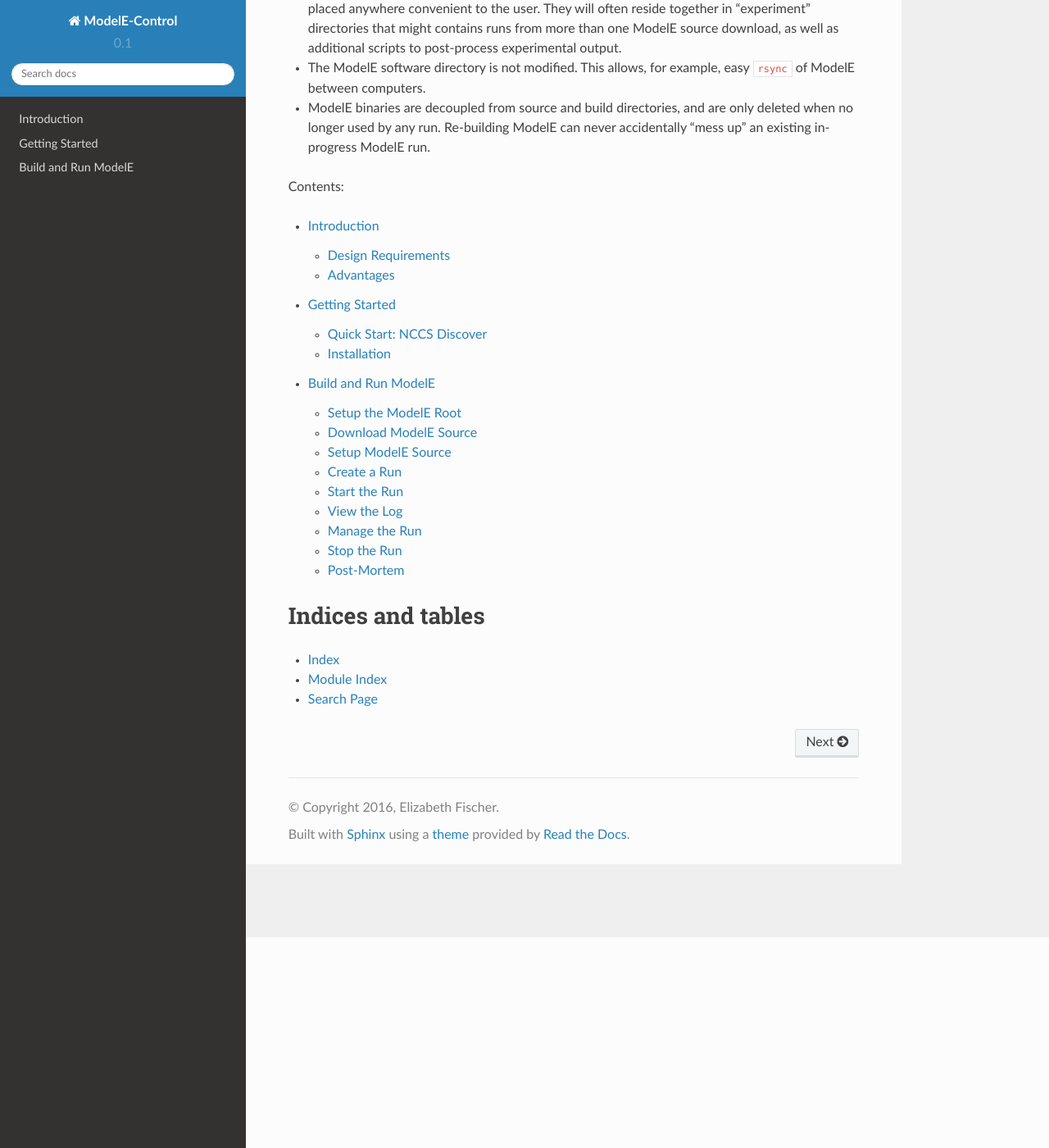
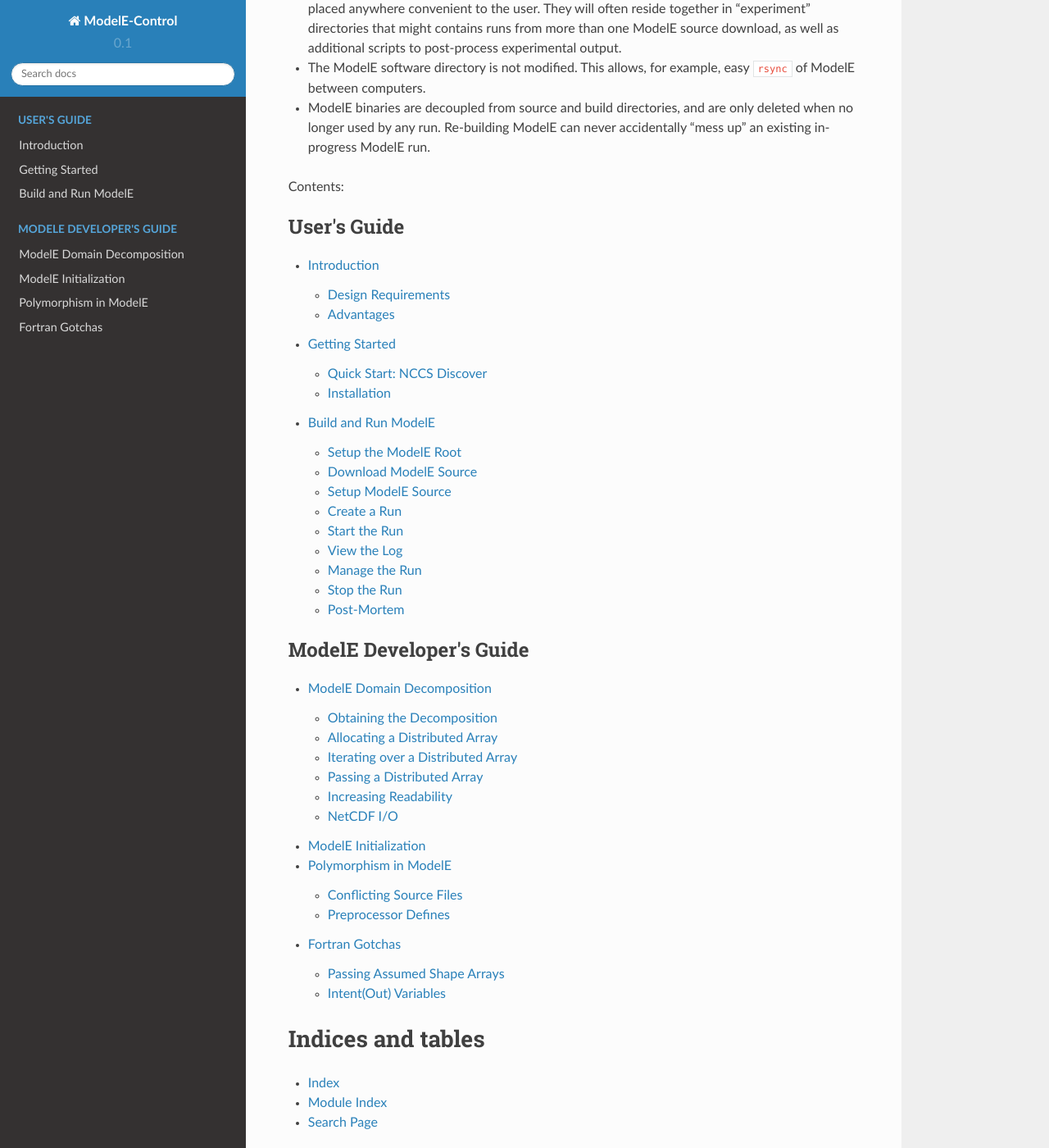
Before and after one commit to citibeth/ectl, a Sphinx documentation site: the page built from docs/index.rst, in a window 1280 px wide and 1400 px high, scrolled down 257 px. Shown: the whole window at 82% size. Built offline with Sphinx 7.4.7 and the Read the Docs theme 2.0.0, drawn with Linux system fonts in a browser that asks for light colours; some of the changed lines change nothing that is shown.

Commit message:
Adding general ModelE developers guide.

```diff
--- /dev/null
+++ b/docs/domain_decomposition.rst
@@ -0,0 +1,284 @@
+.. _domain-decomposition:
+
+ModelE Domain Decomposition
+===========================
+
+ModelE computations are split over multiple MPI nodes, with each node
+handling only a portion of each array.  Historically, ModelE has
+divided its domain only along latitude slices; starting with the cube
+sphere version, ModelE will divide its domain in two dimensions.  This
+document describes the old domain decomposition only.
+
+ModelE distributed arrays may or may not contain a single-cell "halo"
+that overlaps with neighboring domains.  Halos are essential for the
+solution of differential equations, but not so mcuh when working with
+column-only physics.
+
+Obtaining the Decomposition
+---------------------------
+
+The domain is set up early in ModelE initialization
+(``MPI_Support/DomainDecompLatLon.f``, or
+``CS_Support/DOMAIN_DECOMPcs.f`` for cube sphere).  Details of the
+decomposition are stored in the ``grid`` variable, which may be
+accessed via:
+
+.. code-block:: fortran
+
+   use domain_decomp_atm, only : grid
+
+More modern subroutines may also choose to take ``grid`` as a parameter:
+
+.. code-block:: fortran
+
+   subroutine mysub(grid, ...)
+       USE DOMAIN_DECOMP_ATM, ONLY : DIST_GRID
+       TYPE (DIST_GRID), INTENT(IN) :: grid
+       ...
+   end subroutine mysub
+
+
+Decomposition Details
+^^^^^^^^^^^^^^^^^^^^^
+
+The ``grid`` object provides the following values describing the
+domain and its decomposition:
+
+* ``grid%j_strt``, ``grid%j_stop``: The lower and upper bounds of the
+  ``j`` (latitude) dimension on this MPI node.
+
+* ``grid%i_strt``, ``grid%i_stop``: The lower and upper bounds of the
+  ``i`` (longitude) dimension on this MPI node.
+
+* ``grid%j_strt_halo``, ``grid%j_stop_halo``: The lower and upper
+  bounds of the ``j`` (latitude) dimension on this MPI node, including
+  the halo.
+
+* ``grid%i_strt_halo``, ``grid%i_stop_halo``: The lower and upper
+  bounds of the ``i`` (longitude) dimension on this MPI node,
+  including the halo.
+
+* ``grid%jm_world``: Number of grid cells in the latitude direction.
+  May also be obtained via:
+
+  .. code-block:: fortran
+
+     use resolution, only : jm
+
+* ``grid%im_world``: Number of grid cells in the longitude direction.
+  May also be obtained via:
+
+  .. code-block:: fortran
+
+     use resolution, only : im
+
+Grid at the Poles
+^^^^^^^^^^^^^^^^^
+
+The latitude/longitude grid has special "polar cap" grid cells at the
+poles, which include all the area above a particular latitude.  Thus,
+for ``j==1`` (latitude at the south pole), only the grid cell at
+``i==0`` is used; grid cells ``i==1..im`` are redundant.  Similarly at
+the north pole (``j==jm``), only ``i==0`` is used as well.
+
+The following classmembers also provide interesting information about
+the grid the poles:
+
+* ``grid%hasSouthPole``: ``.true.`` if this MPI domain contains the
+  south pole.
+
+* ``grid%hasNorthPole``: ``.true.`` if this MPI domain contains the
+  north pole.
+
+* ``grid%j_strt_skp``: Lower bound of local domain, exclusive of the
+  south pole.
+
+* ``grid%j_stop_skp``: Lower bound of local domain, exclusive of the
+  north pole.
+
+
+Allocating a Distributed Array
+------------------------------
+
+The ``grid`` object contains the lower and upper bounds that
+distributed arrays should have on any particular MPI node.  This may
+be used to allocate distributed arrays.  For example:
+
+.. code-block:: fortran
+
+   real(REAL64), allocatable, dimension(:,:,:,:) :: wsn
+   allocate(wsn(grid%I_STRT:grid%I_STOP, grid%J_STRT:grid%J_STOP))
+
+The following will allocate a distributed array with halo:
+
+.. code-block:: fortran
+
+   real(REAL64), allocatable, dimension(:,:,:,:) :: wsn
+   allocate(wsn(
+       grid%I_STRT_HALO:grid%I_STOP_HALO, &
+       grid%J_STRT_HALO:grid%J_STOP_HALO))
+
+
+Iterating over a Distributed Array
+----------------------------------
+
+One may iterate over all non-halo grid cells in an array as follows:
+
+.. code-block:: fortran
+
+   integer :: i,j
+   DO J=grid%J_STRT,grid%J_STOP
+   DO I=grid%I_STRT,grid%I_STOP
+       Do my thing on myvar(i,j)...
+   end do
+   end do
+
+The above example will iterate over redundant grid cells at the poles.
+In order to avoid this, the ``imax(j)`` function may be used as
+follows:
+
+.. code-block:: fortran
+
+   USE GEOM, only : imaxj
+   do j=grid%J_STRT,grid%J_STOP
+   do i=grid%I_STRT,imaxj(j)
+       Do my thing on myvar(i,j)...
+   end do
+   end do
+
+
+.. _passing-distributed-array:
+
+Passing a Distributed Array
+---------------------------
+
+Since distributed arrays typically have a base other than 1 on local
+MPI nodes, care must be taken when passing them to subroutines: the
+lower bound must be declared in the formal parameter declaration.
+This is typically achieved by passing the ``grid`` object into the
+subroutine along with the arrays.  The ``grid`` object may then be
+used to declare array lower bounds.  For example:
+
+.. code-block:: fortran
+
+   subroutine mysub(grid, zatmo)
+       real(real64), dimension(grid%i_strt:,grid%j_strt:) :: ZATMO
+
+If the distributed array has a halo, the following form must be used
+instead:
+
+   subroutine mysub(grid, zatmo)
+       real(real64), dimension(grid%i_strt_halo:,grid%j_strt_halo:) :: ZATMO
+
+.. note::
+
+   There is no way for the compiler to typecheck halo vs. non-halo
+   arrays here.  If you pass a non-halo array to a subroutine
+   expecting a halo array (or vice versa), bad things will happen.
+
+
+Passing in a Derived Type
+^^^^^^^^^^^^^^^^^^^^^^^^^
+
+The above procedures are inherently dangerous: mysterious errors can
+result if one fails to specify a lower bound when passing an array ---
+or even if one mixes up halo vs. non-halo array parameters.  A safer
+approach is to encapsulate the array in a derived type.  This often
+works out naturally if one is following an object-oriented approach.  For example, consider ``LISnowState_t`` (in ``LISnowState.F90``):
+
+.. code-block:: fortran
+
+   type LISnowState_t
+       real(REAL64), allocatable, dimension(:,:,:,:) :: wsn, hsn, dz
+   contains
+       procedure :: allocate
+       procedure :: io_rsf
+   end type LISnowState_t
+
+
+Increasing Readability
+----------------------
+
+The examples above can quickly become verbose; this can be a problem
+especially in fixed-format source files.  Verbosity issues may be
+addressed in a few ways:
+
+Local Variables for Array Bounds
+^^^^^^^^^^^^^^^^^^^^^^^^^^^^^^^^
+
+In many cases, ModelE subroutines define local variables that are set
+to the array bounds from the ``grid`` object.  These variables may
+then be used to allocate or loop over the array.  Typically, the
+following variable names are used:
+
+.. code-block:: fortran
+
+   i0 = grid%i_strt
+   i1 = grid%i_stop
+   j0 = grid%j_strt
+   j1 = grid%j_stop
+   i0h = grid%i_strt_halo
+   i1h = grid%i_stop_halo
+   j0h = grid%j_strt_halo
+   j1h = grid%j_stop_halo
+
+Pros
+""""
+
+* Uses standard Fortran.
+
+* Works well in fixed-format source files.
+
+Cons
+""""
+
+* Cannot be used to declare lower bounds when passing arrays.
+
+* Clumsy definition of new variables to hold these values
+
+Macros for Array Bounds
+^^^^^^^^^^^^^^^^^^^^^^^
+
+One can also use the C preprocessor to achieve a similar end.  For
+example:
+
+.. code-block:: fortran
+
+   #define I0 grid%i_strt
+   #define I1 grid%i_stop
+   #define J0 grid%j_strt
+   #define J1 grid%j_stop
+   #define I0H grid%i_strt_halo
+   #define I1H grid%i_stop_halo
+   #define J0H grid%j_strt_halo
+   #define J1H grid%j_stop_halo
+
+These macros may then be used in many cases, as long as there is a
+variable named ``grid``:
+
+.. code-block:: fortran
+
+   subroutine mysub(grid, arr)
+       type(dist_grid), intent(in) :: grid
+       real(real64) :: arr(I0:I1,J0:J1)
+   end subroutine
+
+Pros
+""""
+
+* Convenient.  Macros need only be defined once per source file, not
+  in every function.
+
+* May be used to declare bounds in subroutines, as well as to allocate.
+
+Cons
+""""
+
+* Not appropriate for fixed-format Fortran, due to line length issues.
+  One must also be careful with the 132-character line limit in free
+  format Fortran.
+
+
+
+NetCDF I/O
+----------
--- /dev/null
+++ b/docs/fortran_gotchas.rst
@@ -0,0 +1,133 @@
+Fortran Gotchas
+===============
+
+This section documents some common Fortran language issues that can
+trip up ModelE programmers.
+
+Passing Assumed Shape Arrays
+----------------------------
+
+When you pass an assumed shape ("Fortran 90") array in Fortran without
+doing anything special, the base of the array is set to 1 in the
+called procedure, no matter how it was set in the calling procedure.
+For example:
+
+.. code-block:: fortran
+
+   subroutine mysub(arr)
+       real*8, dimension(:) :: arr
+       print *,lbound(arr),ubound(arr)
+   end subroutine
+
+   real*8, dimension(:) :: aa
+   allocate(aa(0:17))
+   print *,lbound(aa),ubound(aa)
+   call mysub(aa)
+
+The output of this program will be:
+
+.. code-block:: console
+
+   0 17
+   1 18
+
+In order to get the subroutine to see the same bounds on the array as
+the caller, one must also pass the lower bound of eahc dimension:
+
+.. code-block:: fortran
+
+   subroutine mysub(arr, lbound)
+       integer :: lbound
+       real*8, dimension(lbound:) :: arr
+       print *,lbound(arr),ubound(arr)
+   end subroutine
+
+   real*8, dimension(:) :: aa
+   allocate(aa(0:17))
+   print *,lbound(aa),ubound(aa)
+   call mysub(aa, lbound(aa))
+
+
+This aspect of Fortran might seem un-intuitive.  As long as all arrays
+have a base of 1, then everything will work.  But there is an
+opportunity for error any time an array is allocated with non-unity
+base.  In ModelE, such arrays are common.  For example:
+
+* Array distributed between MPI nodes.  Lower and upper bounds depend
+  on the domain decomposition.  See section on
+  :ref:`passing-distributed-array` for more details.
+
+* The ``atmglas`` variable (FLUXES.f).  When more than one elevation
+  class is used, this array has a lower bound of 0.
+
+
+There are no good ways to "fix" this issue with the Fortran design.
+In some cases, one can avoid passing arrays directly by including it
+in a derived type.  Then its bounds will be passed through as
+originally declared / allocated.  For example:
+
+
+.. code-block:: fortran
+
+   type mytype
+       real*8, dimension(:,:), allocatable :: arr
+   end type mytype
+
+   subroutine mysub(myobj)
+       type(mytype) :: myobj
+       print *,lbound(myobj%arr),ubound(myobj%arr)
+   end subroutine
+
+   type(mytype) :: obj
+   allocate(obj%arr(0:17))
+   print *,lbound(obj%arr),ubound(obj%arr)
+   call mysub(obj)
+
+
+This can seem clumsy if a derived type is set up just to hold one
+array; but it can be quite natural if the derived type is a class
+holding many related arrays.
+
+References
+""""""""""
+
+* `<http://www.cs.mtu.edu/~shene/COURSES/cs201/NOTES/chap08/assumed.html>`_
+
+
+Intent(Out) Variables
+---------------------
+
+Fortran allows one to declare parameters ``intent(in)``,
+``intent(out)`` or ``intent(inout)`` (the default if no intent is
+declared).  If a variable is declared ``intent(out)``, then *any
+values it has when passed in will be destroyed*.  This may seem like
+the intended action, but can have unintended consequences.
+
+
+For example, consider the following code:
+
+.. code-block:: fortran
+
+   ! [WRONG CODE]
+   type mytype
+       real*8, dimension(:,:), allocatable :: arr
+   end type mytype
+
+   subroutine mysub(myobj)
+       type(mytype), intent(out) :: myobj
+       myobj%arr(:) = 17
+   end subroutine
+
+   type(mytype) obj
+   allocate(obj%arr(3))
+   call mysub(obj)
+
+When ``mysub()`` is run, ``myobj%arr`` will be de-allocated.  This
+will cause an error on the statement ``myobj%arr(:) = 17``.
+
+Moral on Intent(Out)
+""""""""""""""""""""""
+
+*Always be suspicious of intent(out) parameters.  If the parameter is
+an array or derived type, intent(out) is almost never correct.  Use
+intent(inout) instead.*
--- a/docs/index.rst
+++ b/docs/index.rst
@@ -26,11 +26,22 @@ Contents:
 
 .. toctree::
    :maxdepth: 2
+   :caption: User's Guide
 
    introduction
    gettingstarted
    running
-..   advanced
+
+.. toctree::
+   :maxdepth: 2
+   :caption: ModelE Developer's Guide
+
+   domain_decomposition
+   initialization
+   polymorphism
+   fortran_gotchas
+
+
 
 
 Indices and tables
--- /dev/null
+++ b/docs/initialization.rst
@@ -0,0 +1,2 @@
+ModelE Initialization
+=====================
--- /dev/null
+++ b/docs/polymorphism.rst
@@ -0,0 +1,8 @@
+Polymorphism in ModelE
+======================
+
+Conflicting Source Files
+------------------------
+
+Preprocessor Defines
+--------------------
```
